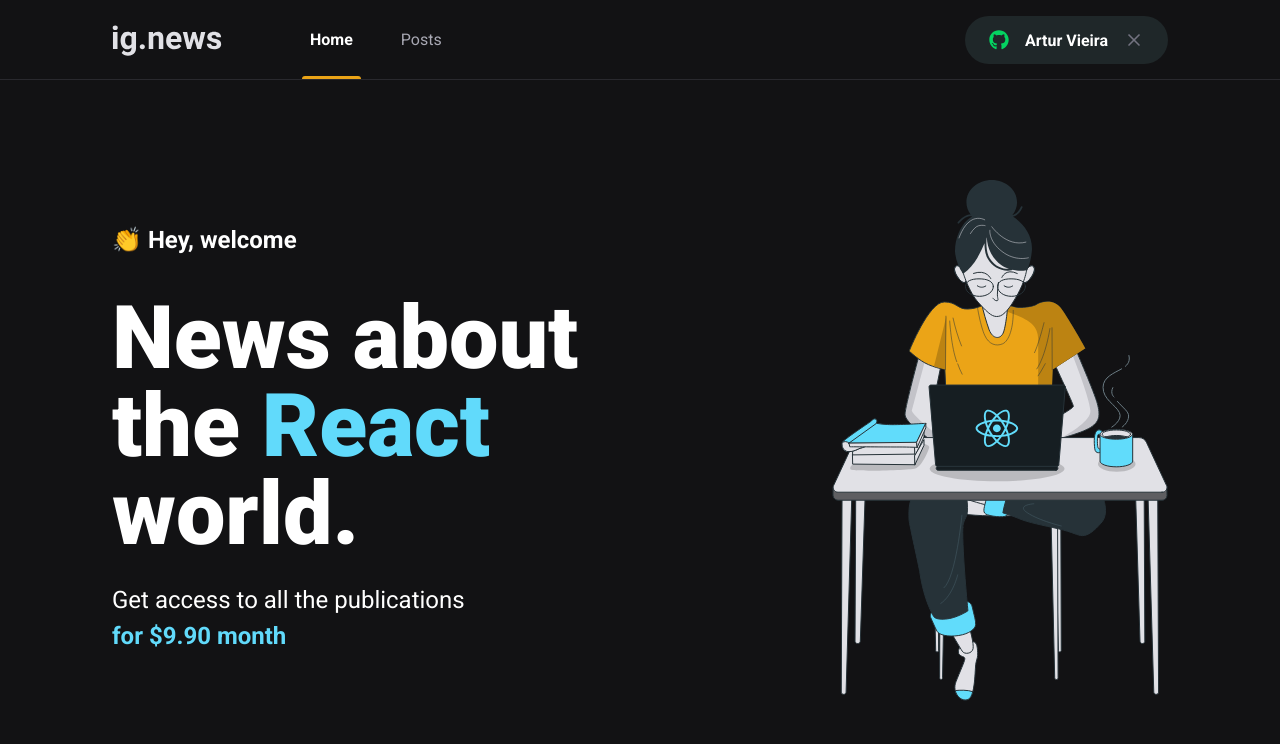
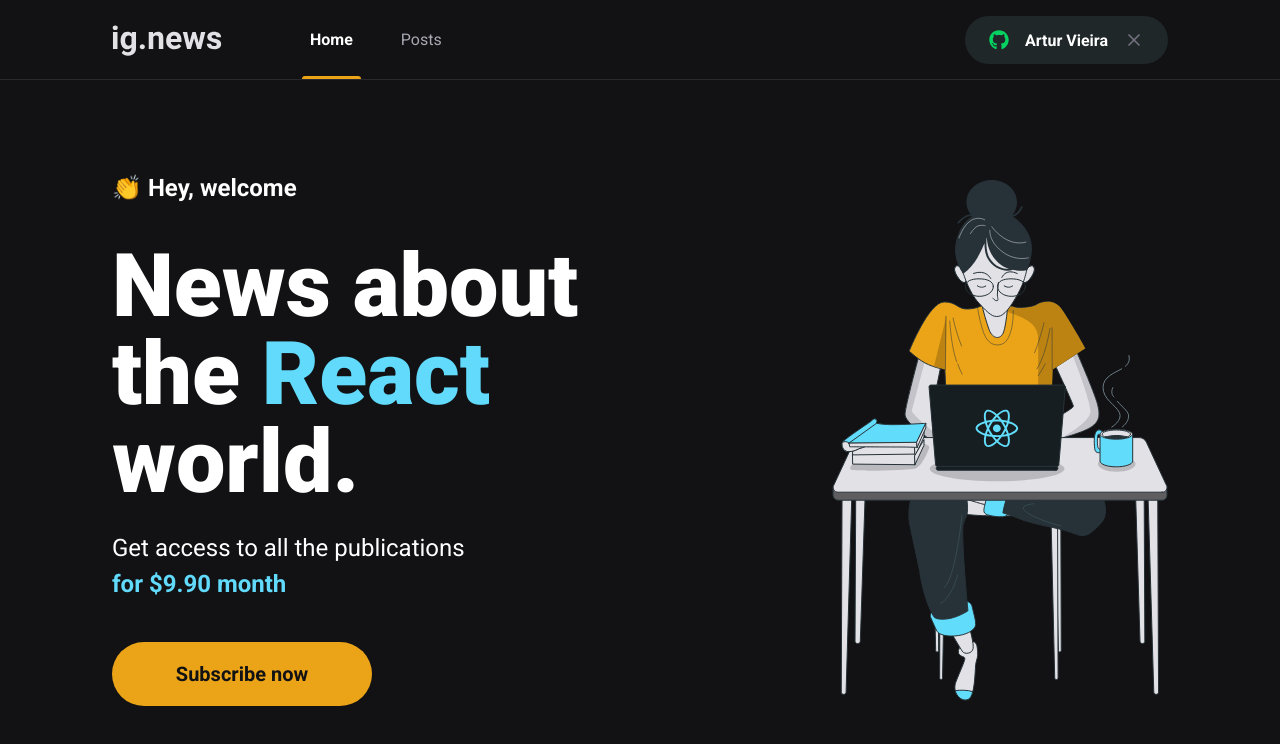
Before and after one commit to artursoareshsv/ignite-aulas, a Next.js app in the folder ignews/: page / in a window 1280 px wide. Shown: the top 744 px of the page. Built offline with nearby package versions, Linux system fonts and the light colour scheme.

Commit message:
Button subscribe style

```diff
--- /dev/null
+++ b/ignews/src/components/SubscribeButton/index.tsx
@@ -0,0 +1,7 @@
+import styles from './styles.module.scss';
+
+export function SubscribeButton() {
+    return (
+        <button type="button" className={styles.subscribeButton}>Subscribe now</button>
+    );
+}
--- /dev/null
+++ b/ignews/src/components/SubscribeButton/styles.module.scss
@@ -0,0 +1,20 @@
+.subscribeButton {
+	height: 4rem;
+	width: 260px;
+	border: 0;
+	border-radius: 2rem;
+	background-color: var(--yellow-500);
+	color: var(--gray-900);
+	font-size: 1.25rem;
+	font-weight: bold;
+
+	display: flex;
+	align-items: center;
+	justify-content: center;
+
+	transition: filter 0.2s;
+
+	&:hover {
+		filter: brightness(0.8);
+	}
+}
--- a/ignews/src/pages/home.module.scss
+++ b/ignews/src/pages/home.module.scss
@@ -38,4 +38,8 @@
 			font-weight: bold;
 		}
 	}
+
+	button {
+		margin-top: 2.5rem;
+	}
 }
--- a/ignews/src/pages/index.tsx
+++ b/ignews/src/pages/index.tsx
@@ -1,4 +1,5 @@
 import Head from 'next/head';
+import { SubscribeButton } from '../components/SubscribeButton';
 import styles from './home.module.scss';
 
 export default function Home() {
@@ -13,9 +14,11 @@
           <span>👏 Hey, welcome</span>
           <h1>News about the <span>React</span> world.</h1>
           <p>Get access to all the publications <br /> <span>for $9.90 month</span></p>
+          <SubscribeButton />
         </section>
 
         <img src="/images/avatar.svg" alt="Girl coding" />
+
       </main>
     </>
   );
```
